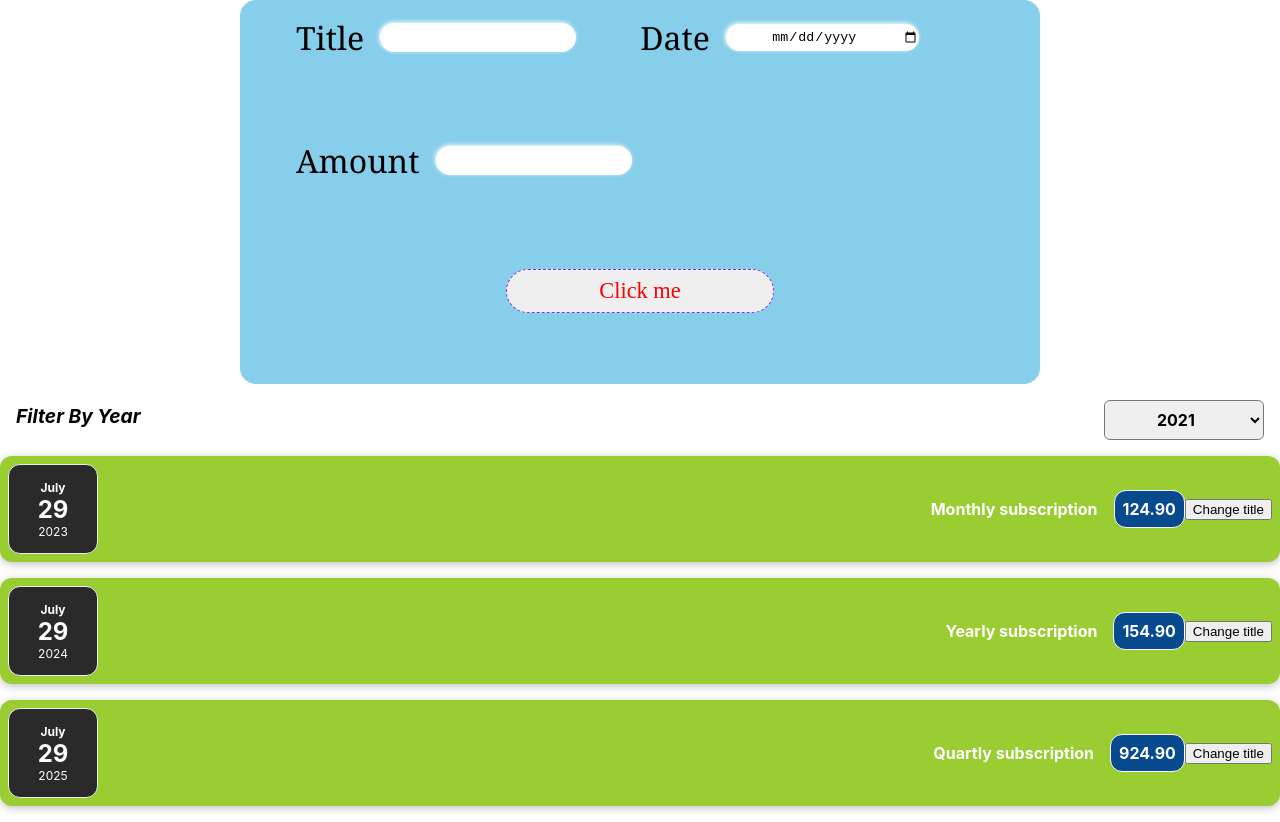
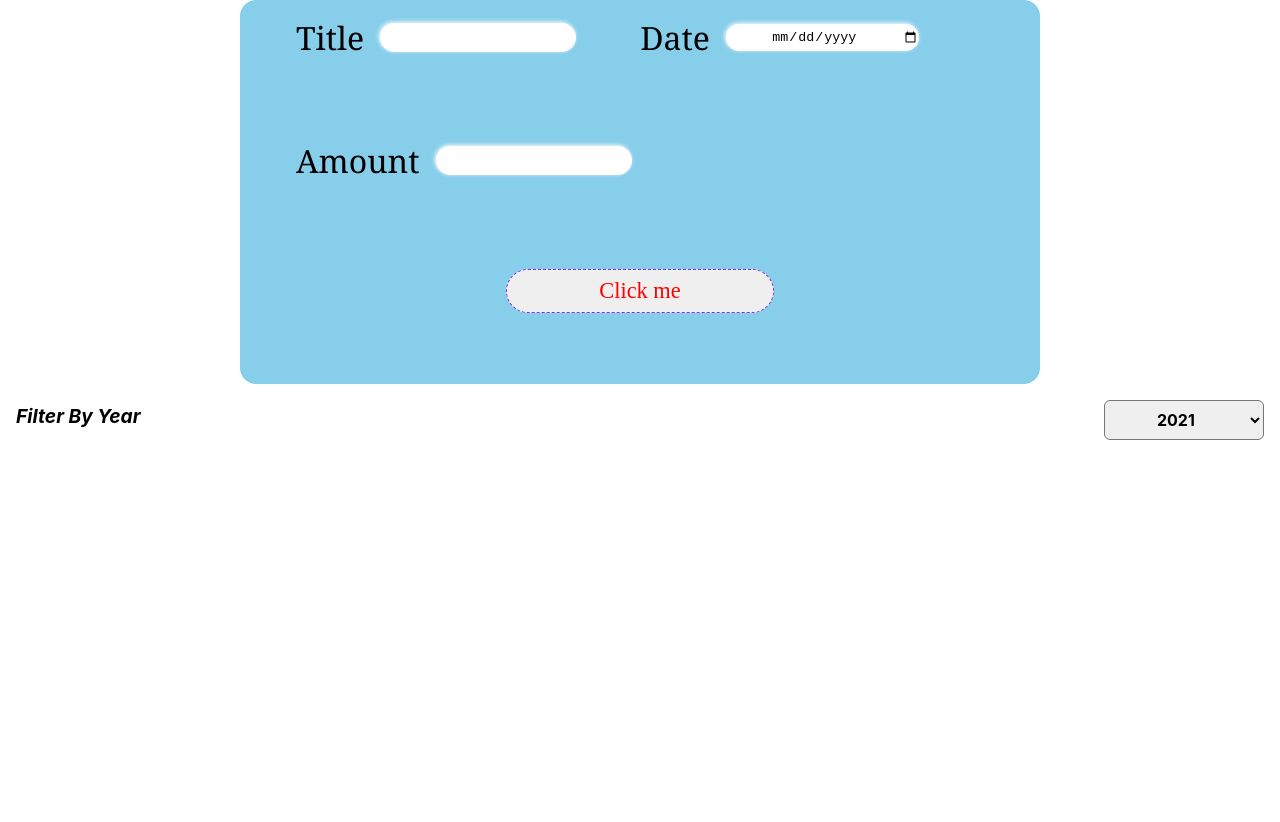
Before and after one commit to Sahil-4U/learnvern-project, a React (Create React App) app: page / in a window 1280 px wide. After the commit the page ends 800 px from the top, so only its background shows below. Built offline with nearby package versions, Linux system fonts and the light colour scheme.

Commit message:
added filter functionality

```diff
--- a/src/App.js
+++ b/src/App.js
@@ -6,8 +6,7 @@ import { useState } from 'react';
 
 function App() {
   const [filtered, setFiltered] = useState('2021');
-  let subscriptions = [
-    {
+  const INITIAL_SUBSCRIPTION = [{
     id: '1',
     date: new Date('2023', '06', '29'),
     title: 'Monthly subscription',
@@ -24,22 +23,25 @@ function App() {
     date: new Date('2025', '06', '29'),
     title: 'Quartly subscription',
     amount: '924.90',
-    }
-  ]
+  }]
+  const [subscriptions, setSubscriptions] = useState(INITIAL_SUBSCRIPTION);
   const addNewSubscription = (data) => {
-    subscriptions.push(data);
-    console.log("app.js", data, subscriptions);
+    setSubscriptions(prev => [data, ...subscriptions]);
+    console.log("app.js", data);
   }
   const filteredData = (data) => {
     setFiltered(data);
   }
+  const filteredArray = subscriptions.filter((data) => {
+    return data.date.getFullYear().toString() === filtered;
+  })
   return (
     <div>
       <NewSubscription addNewSubscription={addNewSubscription} />
       <Filter filteredData={filteredData} valueOfFilter={filtered} />
-      {subscriptions.map((data) => {
+      {filteredArray.map((data) => {
         return (
-          <Subscription date={data.date} title={data.title} amount={data.amount} />
+          <Subscription key={data.id} date={data.date} title={data.title} amount={data.amount} />
         )
       })}
     </div>
```
Lines whose indentation alone changed are shown as unchanged.
